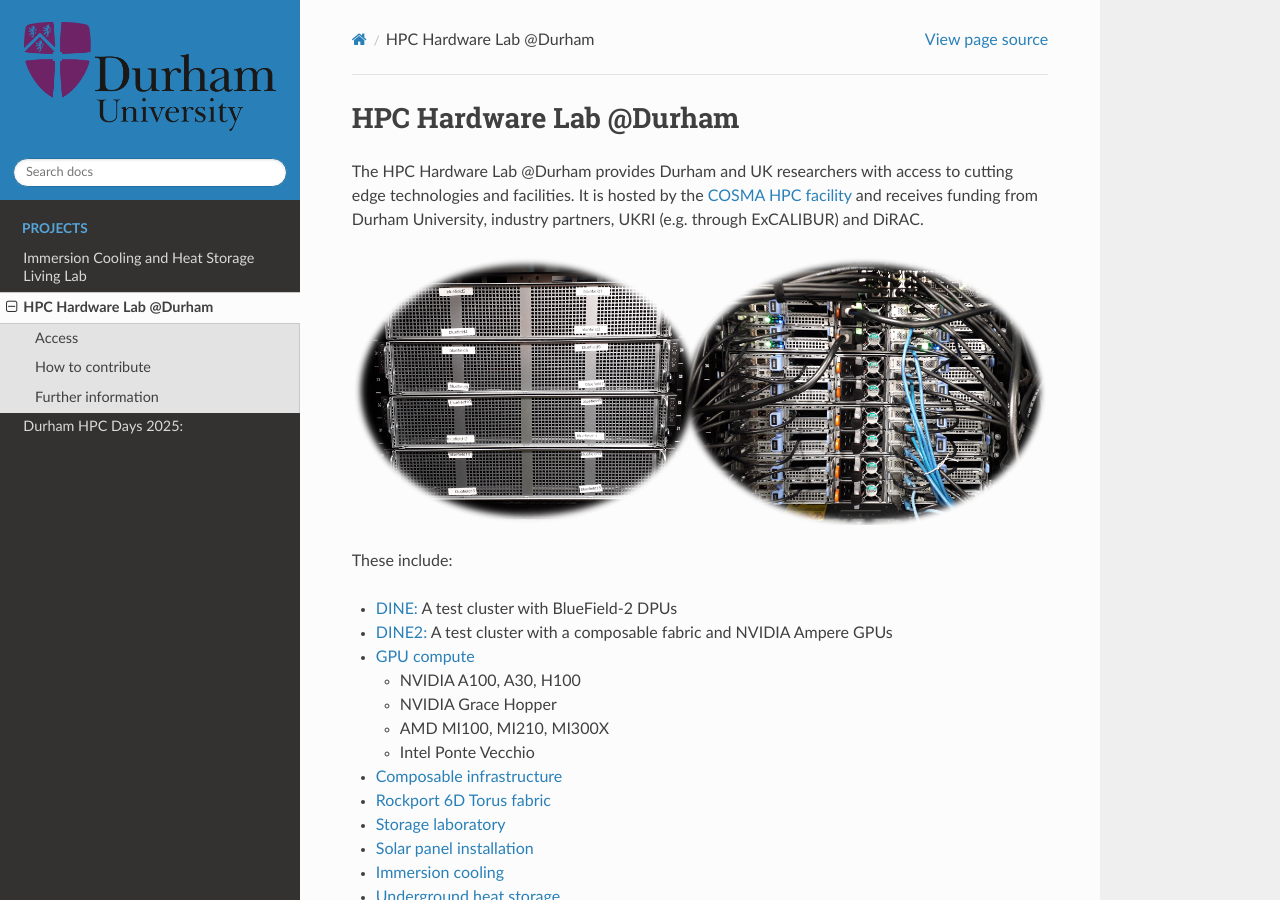
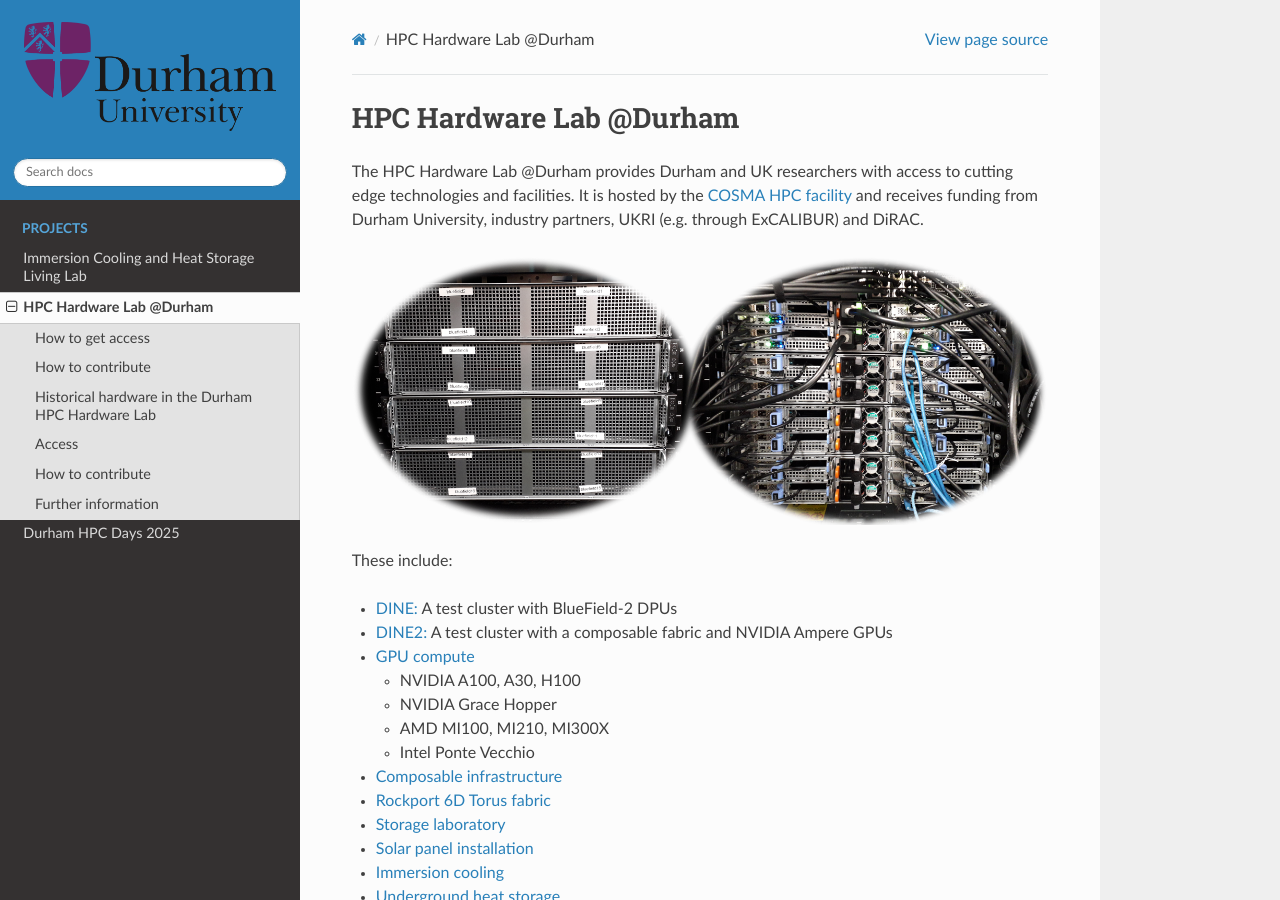
Before and after one commit to ilectra/durham, a Sphinx documentation site: the page built from docs/hardwarelab/index.md, in a window 1280 px wide and 900 px high. Built offline with Sphinx 7.4.7 and the Read the Docs theme 3.1.0, drawn with Linux system fonts in a browser that asks for light colours; pages that are not in the unit, such as notebooks, are missing from menus.

Commit message:
debug index

````diff
--- a/docs/hardwarelab/index.md
+++ b/docs/hardwarelab/index.md
@@ -1,4 +1,12 @@
 # HPC Hardware Lab @Durham
+
+
+```{toctree}
+:hidden:
+access
+contribute
+historic
+```
 
 The HPC Hardware Lab @Durham provides Durham and UK researchers with access to cutting edge technologies and facilities.
 It is hosted by the [COSMA HPC facility](https://cosma.readthedocs.io) and receives funding from Durham University, industry partners, UKRI (e.g. through ExCALIBUR) and DiRAC.
````
Also changed, not shown: docs/hpcdays/index.md (+3 -3 lines).
